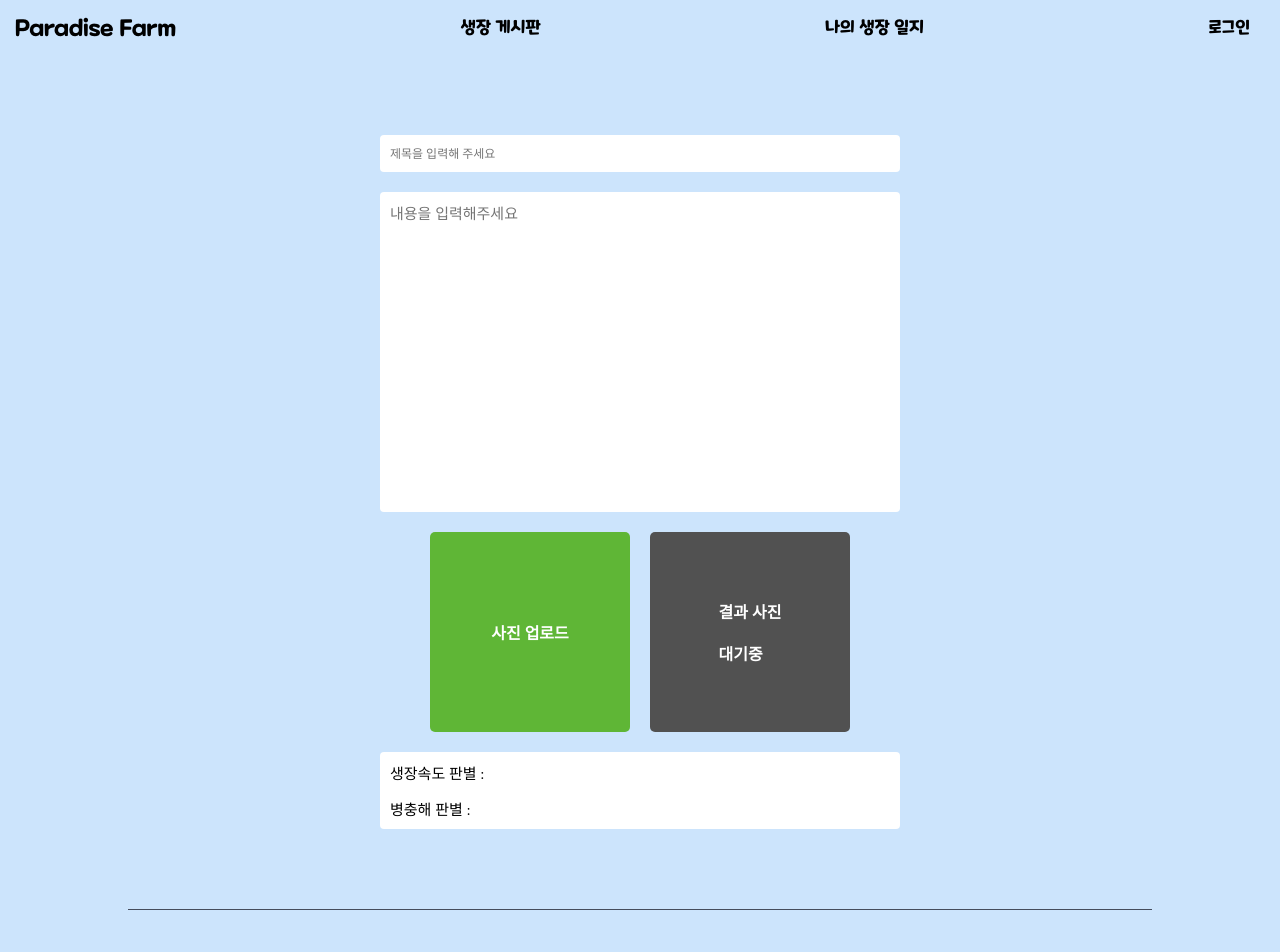
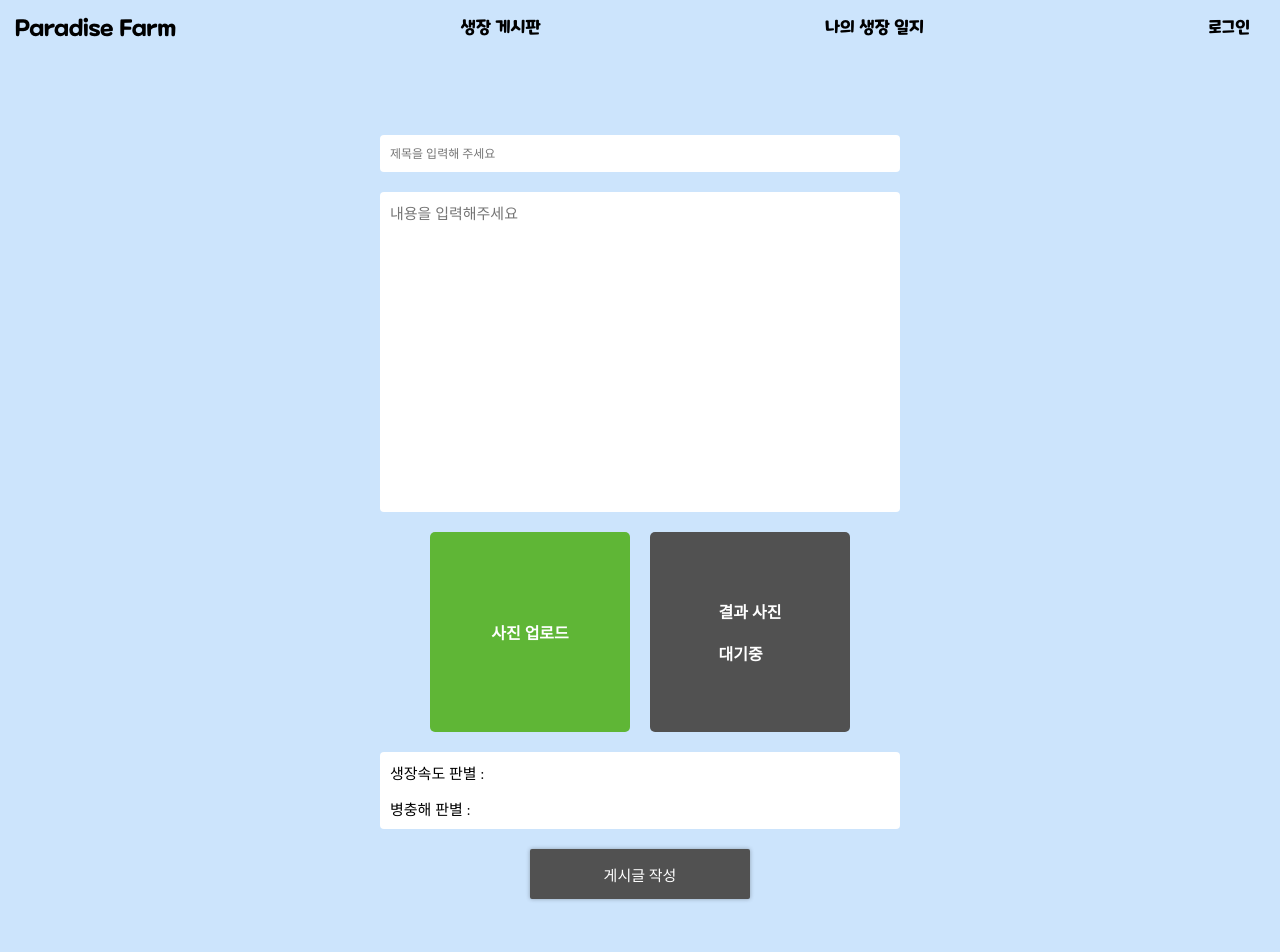
Before and after one commit to Strawberry-Leaf-Analysis-Project/Strawberry-Leaf-Analysis-Project-FrontEnd, a React (Create React App) app: page /growth_board/create_board in a window 1280 px wide. Shown: the top 952 px of the page. Built offline with nearby package versions, Linux system fonts and the light colour scheme; a web font is replaced by a local one.

Commit message:
feat: from 제출 버튼 제작

```diff
--- a/src/board/CreateBoard.tsx
+++ b/src/board/CreateBoard.tsx
@@ -12,17 +12,32 @@ import {
   ResultImageDiv,
   ResultImage,
   ResultText,
-  ResultTextDiv
+  ResultTextDiv,
+  ResultButton
 
 } from './styled_create_board'
 import { useMediaQuery } from 'react-responsive'
 import axios from 'axios'
+import { SORT_TIME } from '../api/ApiStorage'
 function CreateBoard() {
   const isDesktopOrMobile = useMediaQuery({ query: '(max-width:768px)' });
-  const [imageFile, setImageFile] = useState<String | any>({
+  const [imageFile, setImageFile] = useState<string | any>({
     imageFile: "",
     viewUrl: ""
   })
+  const [inputs, setInputs] = useState<string | any>({
+    title: "",
+    explain: ""
+  })
+  const onChangeText = (e: any) => {
+    const { value, name } = e.target;
+    setInputs({
+      ...inputs,
+      [name]: value
+    });
+    console.log(value)
+  }
+  const { title, explain } = inputs
   let imageRef = useRef<HTMLInputElement>(null)
   const onChangeUploadHandler = (e: ChangeEvent<HTMLInputElement> | any): void => {
     console.log("사진 업로드 버튼 클릭");
@@ -38,13 +53,26 @@ function CreateBoard() {
         viewUrl: fileReader.result
       });
     };
-
     console.log(imageFile.viewUrl);
   };
+  const onSubmitResult = async (e: any) => {
+    e.preventDefault();
+    console.log(title);
+    console.log(explain);
+    const formData = new FormData();
+    formData.append('title', title);
+    formData.append('explain',explain);
+    console.log(imageFile.imageFile['name'])
+    formData.append('image', imageFile.viewUrl);
+    await axios.post(SORT_TIME, formData).then(res => {
+      console.log(res)
+    })
+  }
+
   return (
-    <CreateDiv>
-      <TitleInput placeholder='제목을 입력해 주세요' isMedia={isDesktopOrMobile}></TitleInput>
-      <ExplainInput placeholder='내용을 입력해주세요' isMedia={isDesktopOrMobile}></ExplainInput>
+    <CreateDiv method='post' onSubmit={onSubmitResult} >
+      <TitleInput type='text' name='title' placeholder='제목을 입력해 주세요' isMedia={isDesktopOrMobile} value={title} onChange={onChangeText} required></TitleInput>
+      <ExplainInput name='explain' placeholder='내용을 입력해주세요' isMedia={isDesktopOrMobile} value={explain} onChange={onChangeText} required></ExplainInput>
       <ImageInput type='file' accept='image/*' ref={imageRef} onChange={onChangeUploadHandler}></ImageInput>
       <ImageDiv>
         <UploadImageDiv onClick={(e) => {
@@ -55,10 +83,10 @@ function CreateBoard() {
             <UploadImage src={imageFile.viewUrl} isMedia={isDesktopOrMobile} />)}
         </UploadImageDiv>
         <ResultImageDiv isMedia={isDesktopOrMobile}>
-          <ResultImgText>결과 사진 <br/><br/>대기중</ResultImgText>
+          <ResultImgText>결과 사진 <br /><br />대기중</ResultImgText>
         </ResultImageDiv>
       </ImageDiv>
-      <ResultTextDiv  isMedia={isDesktopOrMobile} >
+      <ResultTextDiv isMedia={isDesktopOrMobile} >
         <ResultText>
           생장속도 판별 :
         </ResultText>
@@ -66,6 +94,7 @@ function CreateBoard() {
           병충해 판별 :
         </ResultText>
       </ResultTextDiv>
+      <ResultButton type='submit' value='게시글 작성'></ResultButton>
     </CreateDiv>
   )
 }
--- a/src/board/styled_create_board.ts
+++ b/src/board/styled_create_board.ts
@@ -1,6 +1,6 @@
 import styled from "styled-components";
 
-export const CreateDiv = styled.div`
+export const CreateDiv = styled.form`
     display: flex;
     align-items: center;
     flex-direction: column;
@@ -97,3 +97,25 @@ export const ResultTextDiv = styled.div<{isMedia:boolean}>`
 export const ResultText = styled.div`
     font-size: 15px;
 `
+export const ResultButton = styled.input`
+    border: none;
+    box-shadow: 0px 0px 4px rgba(0, 0, 0, 0.3);
+    font-family: inherit;
+    width: 220px;
+    height: 50px;
+    cursor: pointer;
+    transition: all ease 0.5s 0s;
+    font-size: 15px;
+    border-radius: 2px;
+    outline: none;
+    background-color: #515151;
+    color: white;
+ :hover{
+
+    background-color: #5FB636;
+    border-radius: 8px;
+    width: 260px;
+    transition: all ease 0.4s 0s;
+    font-weight: bold;
+ }
+`
```
